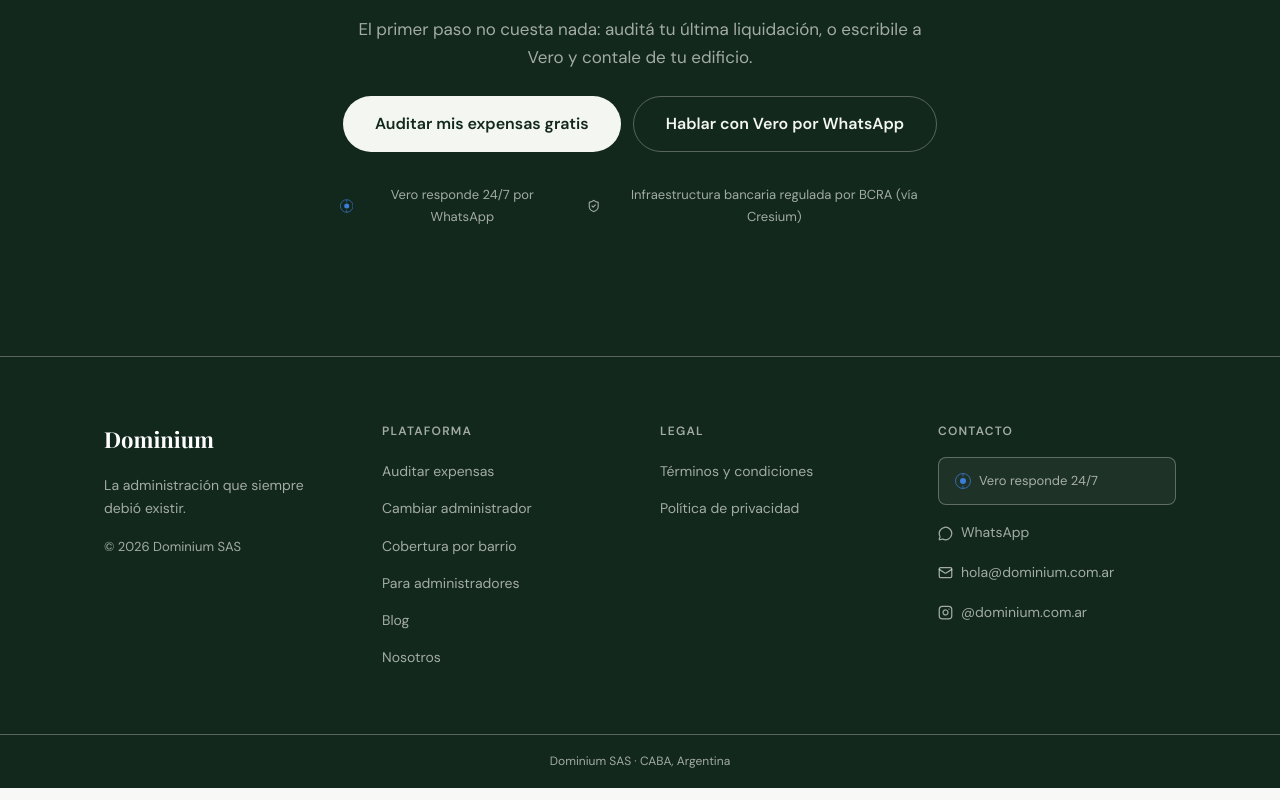
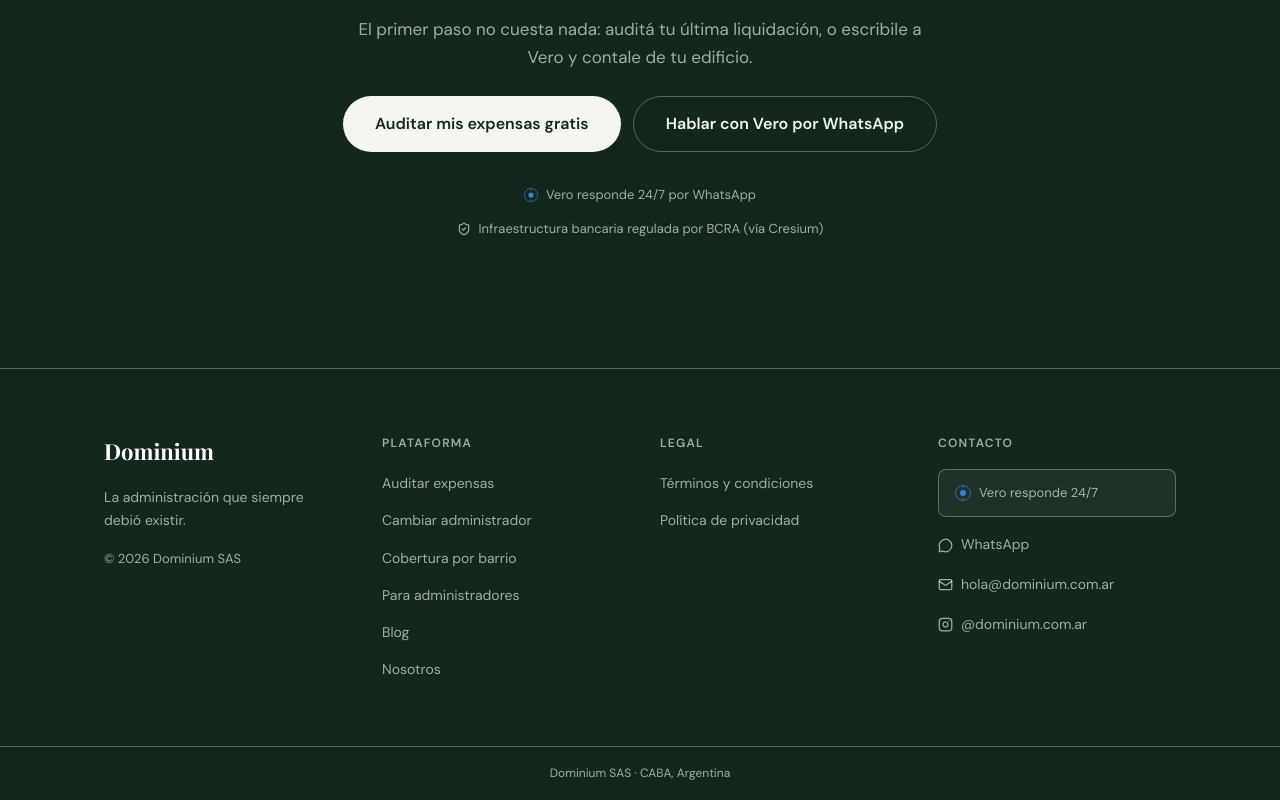
Before and after one commit to Dominium-App/dominium-landing, a Next.js app: page / in a window 1280 px wide. Shown: the part 11100-11900 px from the top of the page. Built offline with nearby package versions, Linux system fonts and the light colour scheme.

Commit message:
fix(cta-footer): adjust gap in trust row for better alignment

```diff
--- a/components/cta-footer.tsx
+++ b/components/cta-footer.tsx
@@ -88,7 +88,7 @@
             </div>
 
             {/* Trust row */}
-            <div className="mt-2 flex flex-col items-center justify-center gap-4 sm:flex-row sm:gap-6">
+            <div className="mt-2 flex flex-col items-center justify-center gap-3">
               <div className="flex items-center gap-2">
                 <VeroMark size={14} />
                 <span className="text-[13px] text-on-forest-dim">
```
